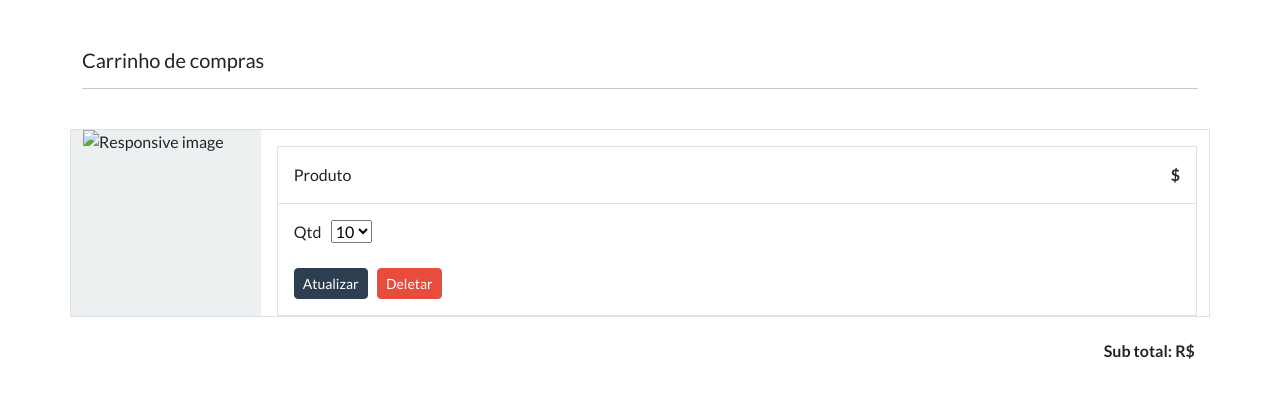
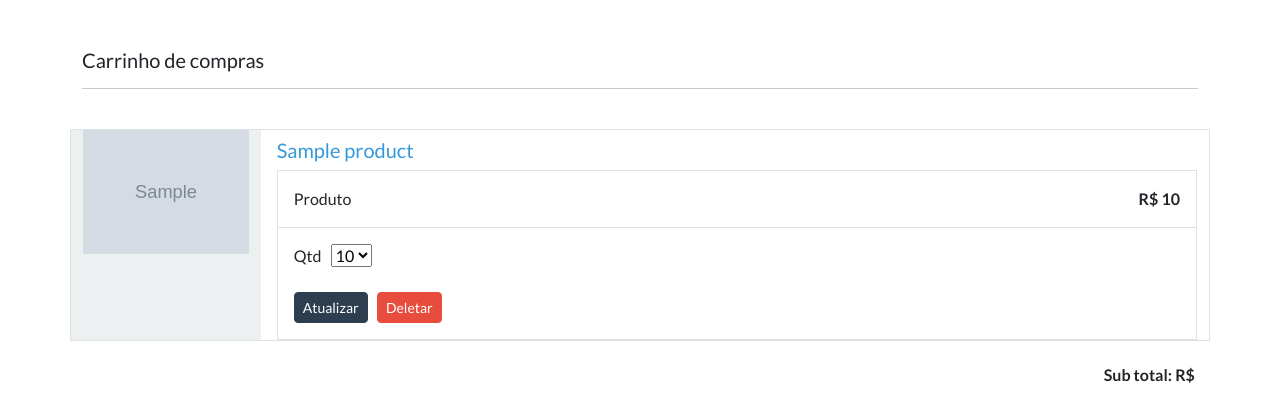
Before and after one commit to antoniolvlindo/teste-ecommerce, a Django app: template ecommerce/cart/templates/cart/cart-summary.html in a window 1280 px wide. Shown: the part 72-492 px from the top of the page. Run offline with Django 4.2, Linux system fonts and the light colour scheme; the template is opened without the code that fills it: most values are stand-ins (such as "Sample title", 1, 10 or a date in 2020); grey boxes marked "Sample" are stand-in pictures.

Commit message:
editando o html do cart-summary

```diff
--- a/ecommerce/cart/templates/cart/cart-summary.html
+++ b/ecommerce/cart/templates/cart/cart-summary.html
@@ -16,17 +16,17 @@
       <br>
       <div class="row mb-4 border product-item">
         <div class="col-md-3 col-lg-2 order-md-first bg-light">
-            <img class="img-fluid mx-auto d-block" width="200px" alt="Responsive image" src=""> <!-- Product image -->
+            <img class="img-fluid mx-auto d-block" width="200px" alt="Responsive image" src="{{product.image.url}}"> <!-- Product image -->
         </div>
         <div class="col-md-9 col-lg-10 ps-md-3 ps-lg-10">
-          <a href="" class="text-decoration-none text-reset"> <!-- Product get absolute url -->
-            <h1 class="h5 pt-2"> <!-- Product title --> </h1>
+          <a href="{{product.get_absolute_url}}" class="text-info text-decoration-none"> <!-- Product get absolute url -->
+            <h1 class="h5 pt-2"> {{product.title}} <!-- Product title --> </h1>
           </a>
           <div class="border">
             <div class="col border-bottom">
                 <div class="row p-3">
                 <div class="col-6"> Produto </div>
-                <div class="col-6 text-end"><span class="h6 fw-bold">$ <!-- Product price --> </span></div>
+                <div class="col-6 text-end"><span class="h6 fw-bold">R$ {{product.price}} <!-- Product price --> </span></div>
               </div>
             </div>
             <div class="col">
```
